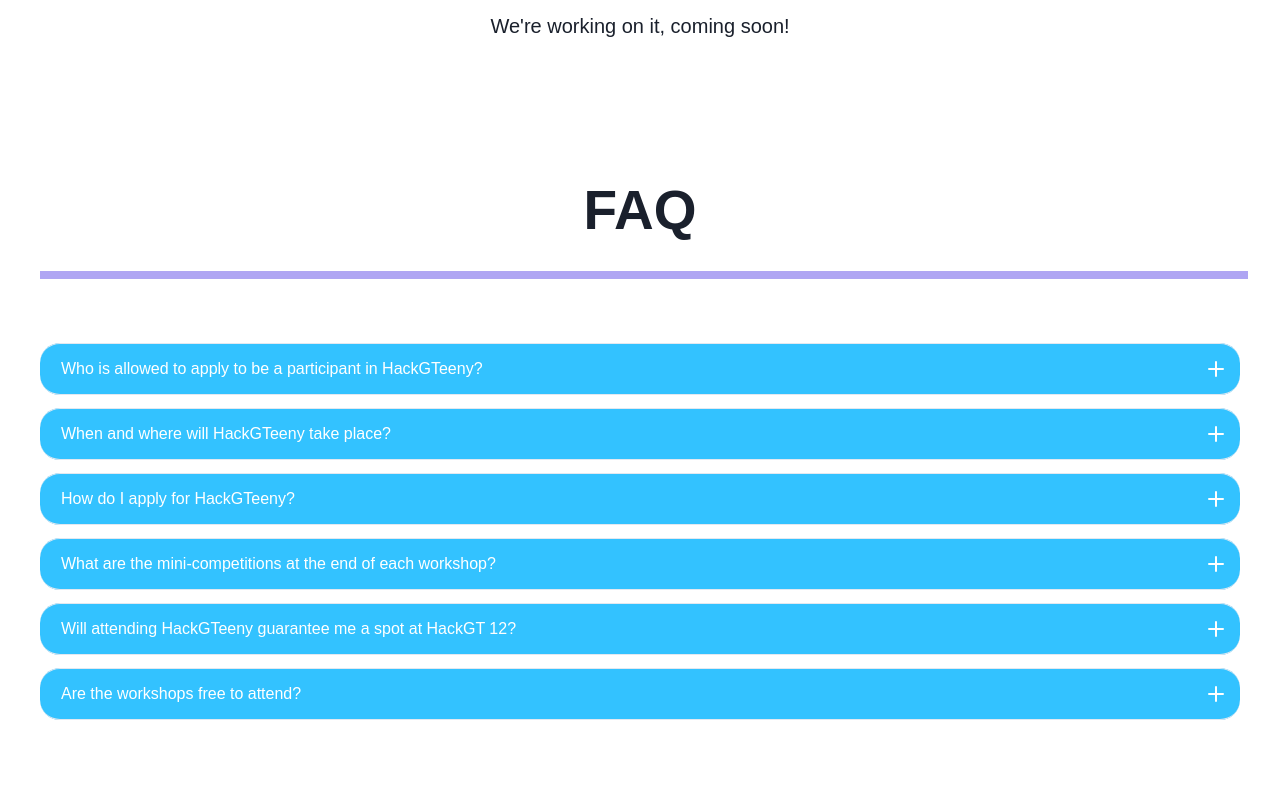
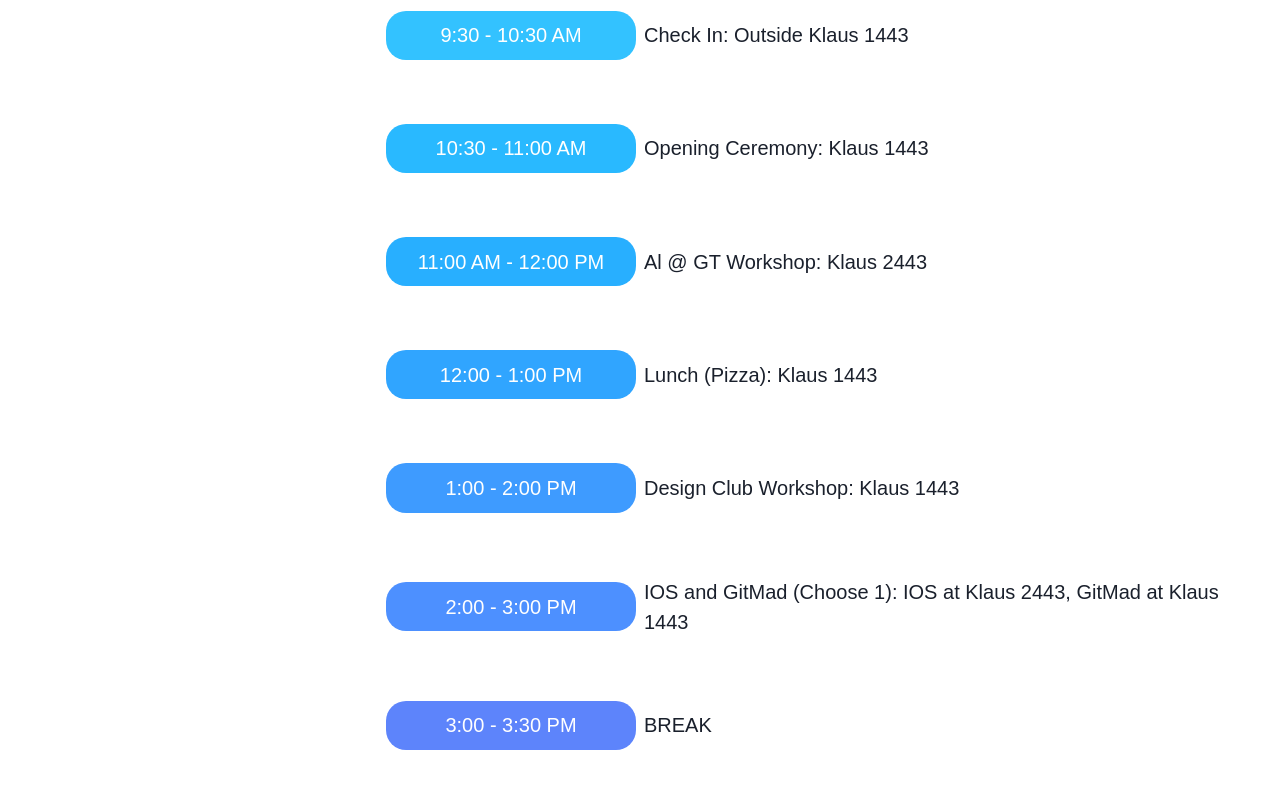
Before and after one commit to HackGT/hackgteeny-2025, a React (Create React App) app: page / in a window 1280 px wide. Shown: the part 2620-3420 px from the top of the page. Built offline with nearby package versions, Linux system fonts and the light colour scheme.

Commit message:
add schedule details

```diff
--- a/src/components/schedule/ScheduleCard.jsx
+++ b/src/components/schedule/ScheduleCard.jsx
@@ -1,48 +1,38 @@
-import { Box, Text } from '@chakra-ui/react';
+import { Box, SimpleGrid, Text } from '@chakra-ui/react';
 import React from 'react';
 import styleConstants from '../../styleConstants';
 
 const ScheduleCard = ({ color, title, children }) => {
 	return (
-		<Box
-			display={{ base: 'flex', lg: 'grid' }}
-			gap={{ base: 2, lg: 10 }}
-			gridTemplateColumns={{ base: '1fr', lg: 'auto auto' }}
-			flexDir="column"
+		<SimpleGrid
+			columns={{ base: 1, lg: 2 }}
+			gap={2}
+			alignItems='center'
 		>
 			{/* Left Column - Time */}
-			<Box
-				display="flex"
-				flexDir="column"
-				alignItems={{ base: 'center', lg: 'flex-start' }}
-			>
 			<Text
 				bgColor={color}
 				borderRadius={styleConstants.borderRadius}
 				color="white"
 				fontSize={{ base: "18px", lg: "20px" }}
 				fontWeight={400}
-					p="0.6rem min(10vw, 4rem)"
-					w={{ base: "fit-content", lg: "190px" }}
-					textAlign={{ base: 'center', lg: 'flex-start' }}
-					h="fit-content"
+				p="0.6rem"
+				w={{ base: "fit-content", lg: "250px" }}
+				mx={{ base: "auto", lg: 0 }}
+				textAlign='center'
+				justifySelf="flex-end"
 			>
 				{title}
 			</Text>
-			</Box>
 
 			{/* Right Column - Description */}
 			<Box
 				fontSize={{ base: "16px", lg: "20px" }}
 				textAlign={{ base: 'center', lg: 'left' }}
-				display="flex"
-				flexDir="column"
-				alignItems={{ base: 'center', lg: 'flex-start' }}
-				justifyContent="center"
 			>
 				{children}
 			</Box>
-		</Box>
+		</SimpleGrid>
 	);
 };
 
--- a/src/components/schedule/ScheduleSection.jsx
+++ b/src/components/schedule/ScheduleSection.jsx
@@ -1,15 +1,84 @@
 import React from 'react';
 import GenericSection from '../GenericSection';
-import { Flex, Text } from '@chakra-ui/react';
+import { Flex } from '@chakra-ui/react';
 import ScheduleCard from './ScheduleCard';
+
+/*
+9:30 AM to 10:30 AM: Checkin —> Outside Klaus 1443
+10:30 AM to 11:00 AM: Opening Ceremony —> Klaus 1443
+11AM to 12PM: Al @ GT workshop —> Klaus 2443
+12PM to 1pm: Lunch (pizza) —> Klaus 1443
+1PM to 2PM: Design Club Workshop —> Klaus 1443
+2PM to 3PM: IOS and GitMad (choose 1) —> IOS at Klaus 2443, GitMad at Klaus 1443
+3 PM to 3:30PM: BREAK
+3:30PM to 4:30PM: Startup Exchange Big Tech Speaker —> Klaus 2443
+4:30PM to 5PM: Closing Ceremony, Hand out Shirts —> Klaus
+*/
+
+const SCHEDULE_ITEMS = [
+	{
+		time: "9:30 - 10:30 AM",
+		description: "Check In: Outside Klaus 1443",
+		color: "#33c2ff"
+	},
+	{
+		time: "10:30 - 11:00 AM",
+		description: "Opening Ceremony: Klaus 1443",
+		color: "#29b9ff"
+	},
+	{
+		time: "11:00 AM - 12:00 PM",
+		description: "Al @ GT Workshop: Klaus 2443",
+		color: "#28afff"
+	},
+	{
+		time: "12:00 - 1:00 PM",
+		description: "Lunch (Pizza): Klaus 1443",
+		color: "#30a5ff"
+	},
+	{
+		time: "1:00 - 2:00 PM",
+		description: "Design Club Workshop: Klaus 1443",
+		color: "#3e9bff"
+	},
+	{
+		time: "2:00 - 3:00 PM",
+		description: "IOS and GitMad (Choose 1): IOS at Klaus 2443, GitMad at Klaus 1443",
+		color: "#4d90ff"
+	},
+	{
+		time: "3:00 - 3:30 PM",
+		description: "BREAK",
+		color: "#5d84fb"
+	},
+	{
+		time: "3:30 - 4:30 PM",
+		description: "Startup Exchange Big Tech Speaker: Klaus 2443",
+		color: "#6c77f5"
+	},
+	{
+		time: "4:30 - 5:00 PM",
+		description: "Closing Ceremony: Klaus 1443",
+		color: "#7b69ec"
+	}
+];
 
 const ScheduleSection = () => {
 	return (
 		<GenericSection id="schedule" title="Schedule">
-			<Text fontSize='xl' align='center'>We&apos;re working on it, coming soon!</Text>
-			{/* <Flex flexDir="column" gap={16}>
+			<Flex flexDir="column" gap={16}>
 
-				<ScheduleCard
+				{
+					SCHEDULE_ITEMS.map((item, index) => {
+						return (
+							<ScheduleCard key={index} title={item.time} color={item.color}>
+								{item.description}
+							</ScheduleCard>
+						);
+					})
+				}
+
+				{/* <ScheduleCard
 					title={"10 am"} color={"#33C2FF"}>
 					Lorem ipsum dolor sit amet, consectetur adipiscing elit, sed do eiusmod tempor incididunt ut labore et dolore magna aliqua. Ut enim ad minim veniam, quis nostrud exercitation ullamco laboris nisi ut aliquip ex ea commodo consequat.
 				</ScheduleCard>
@@ -27,9 +96,9 @@
 				<ScheduleCard
 					title={"10 am"} color={"#7B69EC"}>
 					Lorem ipsum dolor sit amet, consectetur adipiscing elit, sed do eiusmod tempor incididunt ut labore et dolore magna aliqua. Ut enim ad minim veniam, quis nostrud exercitation ullamco laboris nisi ut aliquip ex ea commodo consequat.
-				</ScheduleCard>
+				</ScheduleCard> */}
 
-			</Flex> */}
+			</Flex>
 		</GenericSection>
 	);
 };
```
Lines whose indentation alone changed are shown as unchanged.
